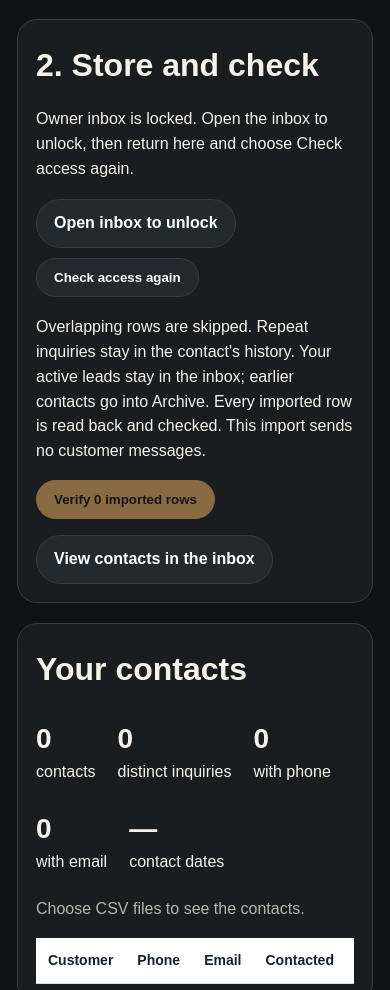
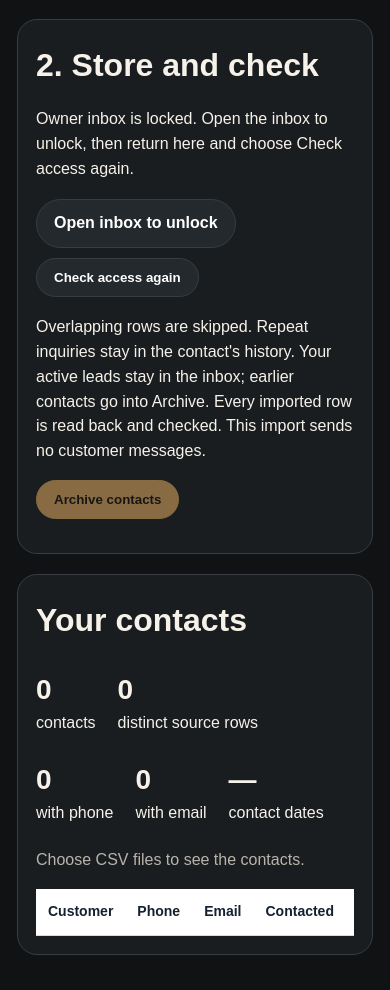
Before and after one commit to CaptGotHub/Reachout, a plain HTML site: page import-thumbtack.html in a window 390 px wide. Shown: the part 831-1821 px from the top of the page. Drawn offline with Linux system fonts and the light colour scheme.

Commit message:
Clarify archive preview counts and hide unfinished import links

```diff
--- a/import-thumbtack.html
+++ b/import-thumbtack.html
@@ -5,7 +5,7 @@
   <title>Import Thumbtack Contacts | ReachOut Answer</title>
   <link rel="stylesheet" href="styles.css">
   <style>
-    .import-grid{display:grid;grid-template-columns:1fr 1fr;gap:20px}.import-panel{padding:24px}.import-panel label{display:block;margin:12px 0}.import-panel textarea,.import-panel input{max-width:100%}.import-actions{display:flex;gap:10px;flex-wrap:wrap;margin:18px 0}.import-stats{display:flex;gap:22px;flex-wrap:wrap;margin:22px 0}.import-stats b{display:block;font-size:28px}.table-wrap{max-height:480px;overflow:auto}table{width:100%;border-collapse:collapse;font-size:14px}th,td{text-align:left;padding:12px;border-bottom:1px solid #d8dce4;white-space:nowrap}th{position:sticky;top:0;background:#fff;color:#142130}.import-panel button:disabled{opacity:.55;cursor:default}.import-result{white-space:pre-line}.progress-box{padding:16px;border:1px solid #d8dce4;border-radius:12px;margin-bottom:16px}@media(max-width:760px){.import-grid{grid-template-columns:1fr}.import-panel{padding:18px}}
+    [hidden]{display:none!important}.import-grid{display:grid;grid-template-columns:1fr 1fr;gap:20px}.import-panel{padding:24px}.import-panel label{display:block;margin:12px 0}.import-panel textarea,.import-panel input{max-width:100%}.import-actions{display:flex;gap:10px;flex-wrap:wrap;margin:18px 0}.import-stats{display:flex;gap:22px;flex-wrap:wrap;margin:22px 0}.import-stats b{display:block;font-size:28px}.table-wrap{max-height:480px;overflow:auto}table{width:100%;border-collapse:collapse;font-size:14px}th,td{text-align:left;padding:12px;border-bottom:1px solid #d8dce4;white-space:nowrap}th{position:sticky;top:0;background:#fff;color:#142130}.import-panel button:disabled{opacity:.55;cursor:default}.import-result{white-space:pre-line}.progress-box{padding:16px;border:1px solid #d8dce4;border-radius:12px;margin-bottom:16px}@media(max-width:760px){.import-grid{grid-template-columns:1fr}.import-panel{padding:18px}}
   </style>
 </head>
 <body>
@@ -35,7 +35,7 @@
   </div>
   <section class="panel import-panel" style="margin-top:20px">
     <h2>Your contacts</h2>
-    <div class="import-stats"><span><b id="contactCount">0</b>contacts</span><span><b id="inquiryCount">0</b>distinct inquiries</span><span><b id="phoneCount">0</b>with phone</span><span><b id="emailCount">0</b>with email</span><span><b id="dateRange">—</b>contact dates</span></div>
+    <div class="import-stats"><span><b id="contactCount">0</b>contacts</span><span><b id="inquiryCount">0</b>distinct source rows</span><span><b id="phoneCount">0</b>with phone</span><span><b id="emailCount">0</b>with email</span><span><b id="dateRange">—</b>contact dates</span></div>
     <p class="muted" id="planSummary">Choose a CSV to see the contacts.</p>
     <div class="table-wrap"><table><thead><tr><th>Customer</th><th>Phone</th><th>Email</th><th>Contacted</th><th>Category</th><th>Location</th><th>Job status</th></tr></thead><tbody id="contactsBody"></tbody></table></div>
   </section>
--- a/thumbtack-import-ui.js
+++ b/thumbtack-import-ui.js
@@ -26,7 +26,7 @@
     const plan=csv.prepareImportPlan(records,existing);
     const known=plan.skipped.filter(item=>item.reason==='Already imported');
     $('importContacts').disabled=busy||!authenticated||(!plan.ready.length&&!known.length)||preflightNeeded;
-    $('importContacts').textContent=busy?'Importing…':plan.ready.length?'Archive '+plan.ready.length+' source rows':'Verify '+known.length+' imported rows';
+    $('importContacts').textContent=busy?'Importing…':plan.ready.length?'Archive '+plan.ready.length+' source rows':known.length?'Verify '+known.length+' imported rows':'Archive contacts';
     $('planSummary').textContent=records.length?(authenticated?plan.ready.length+' ready · '+plan.skipped.length+' already imported or repeated rows will be skipped.':records.length+' source rows previewed. Unlock the owner inbox to check the archive and import.'):'Choose CSV files to see the contacts.';
     return plan;
   }
```
